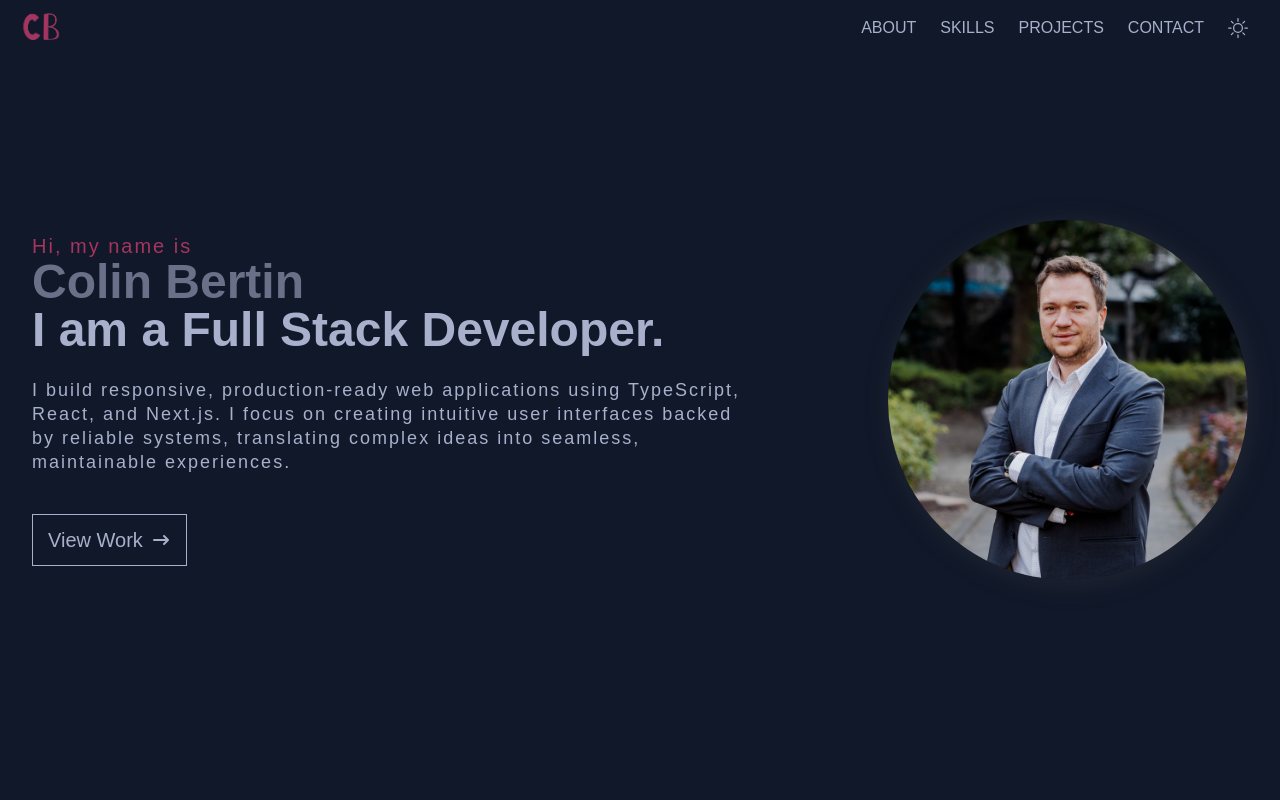
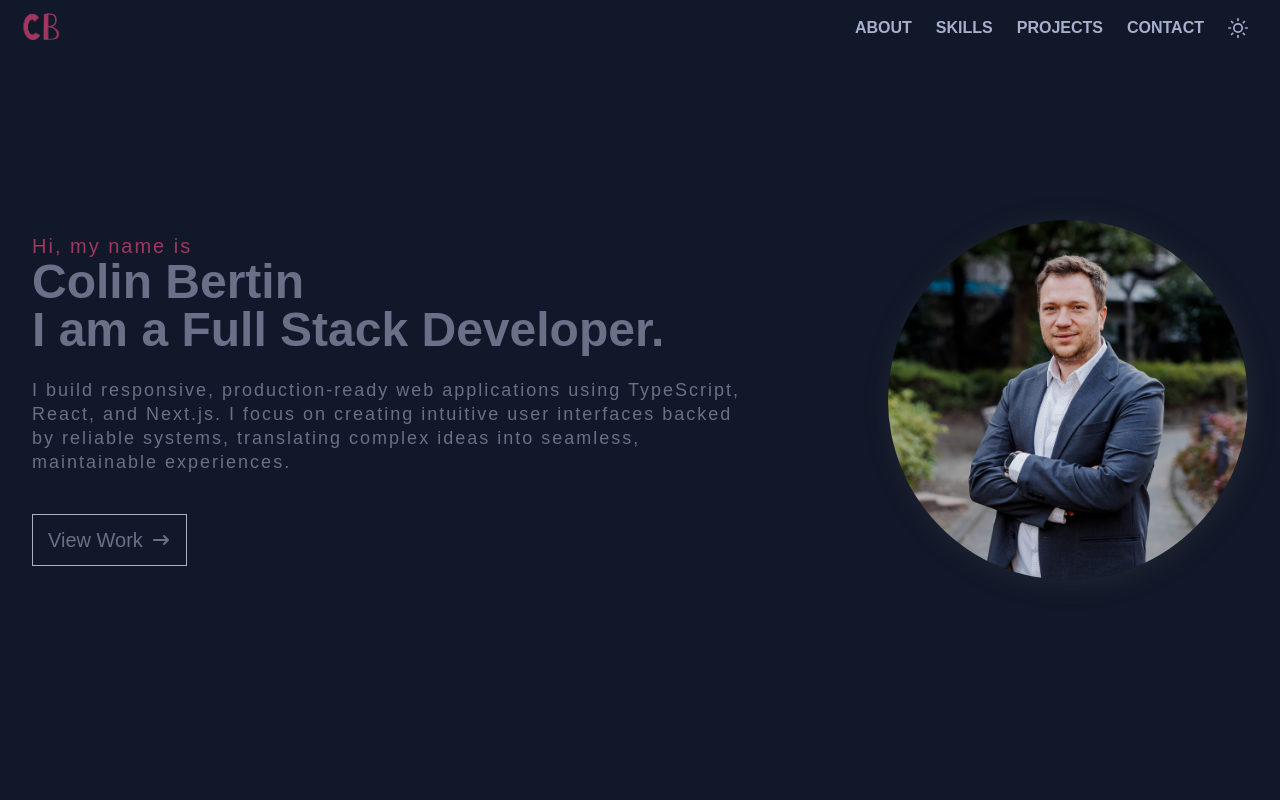
Before and after one commit to ColinBertin/portfolio-v2, a Next.js app: page / in a window 1280 px wide. Both pictures are taken after a click on the button 1240 px from the left and 28 px from the top of the page. Shown: the top 800 px of the page. Built offline with nearby package versions, Linux system fonts and the light colour scheme; a web font is replaced by a local one.

Commit message:
fix text color and toggle btn icons

```diff
--- a/app/globals.css
+++ b/app/globals.css
@@ -6,7 +6,7 @@
   --text: #697087;
 
   --primary: #101829;
-  --secondary: #1e1e1e;
+  --secondary: #697087;
   --tertiary: #a8b0cb;
 
   --accent: #a43560;
@@ -27,10 +27,10 @@
   /* Dynamic CSS Variables (mapped from your existing var() setup) */
   --color-bg: var(--bg);
   --color-text: var(--text);
-  --color-primary: #fafafa;
-  --color-primary-text: #fafafa;
-  --color-secondary: #a8b0cb;
-  --color-tertiary: #697087;
+  --color-primary: var(--primary);
+  --color-primary-text: var(--primary);
+  --color-secondary: var(--secondary);
+  --color-tertiary: var(--tertiary);
   --color-card: var(--card);
   --color-border: var(--border);
   --color-accent: var(--accent);
--- a/components/About.tsx
+++ b/components/About.tsx
@@ -8,12 +8,12 @@ export default function About() {
       <div className="mt-6 md:mt-10">
         <div className="flex flex-col md:flex-row">
           {/* Intro */}
-          <h3 className="text-xl md:text-3xl font-bold md:leading-[38px] text-secondary m-4 md:m-auto md:mr-10">
+          <h3 className="text-xl md:text-3xl font-bold md:leading-[38px] text-tertiary dark:text-secondary m-4 md:m-auto md:mr-10">
             Hi! I&apos;m Colin, nice to meet you. Please take a look around.
           </h3>
 
           {/* Main text */}
-          <p className="text-secondary md:max-w-[60%] m-4 md:m-0 text-lg">
+          <p className="text-tertiary dark:text-secondary md:max-w-[60%] m-4 md:m-0 text-lg">
             I&apos;m a frontend-focused full-stack developer based in
             Yokohama, Japan, passionate about building user-centric web
             applications. Over the past few years, I&apos;ve developed and maintained
@@ -30,7 +30,7 @@ export default function About() {
             <br />
             Ready to bring your vision to life?{" "}
             <a
-              className="text-secondary border-b-2 border-pink-500 hover:text-pink-500 cursor-pointer"
+              className="text-tertiary dark:text-secondary border-b-2 border-pink-500 hover:text-pink-500 cursor-pointer"
               href="#contact"
               onClick={(e) => {
                 e.preventDefault();
--- a/components/Banner.tsx
+++ b/components/Banner.tsx
@@ -19,9 +19,9 @@ export default function Banner() {
         <p className="text-pink-500 md:text-xl">Hi, my name is</p>
         <div className="text-2xl md:text-5xl font-bold md:mb-6">
           <h1 className="text-tertiary">Colin Bertin</h1>
-          <span className="text-secondary">I am a Full Stack Developer.</span>
+          <span className="text-tertiary dark:text-secondary">I am a Full Stack Developer.</span>
         </div>
-        <p className="text-lg text-secondary mb-2 md:max-w-[90%] mb-10">
+        <p className="text-lg text-tertiary dark:text-secondary mb-2 md:max-w-[90%] mb-10">
           I build responsive, production-ready web applications using
           TypeScript, React, and Next.js. I focus on creating intuitive user
           interfaces backed by reliable systems, translating complex ideas into
@@ -40,7 +40,7 @@ export default function Banner() {
     hidden md:inline-flex
     px-[15px] py-[10px]
     border border-secondary
-    text-[20px] text-secondary
+    text-[20px] text-tertiary dark:text-secondary
     cursor-pointer
     flex items-center gap-2
     transition-all duration-300
--- a/components/Contact.tsx
+++ b/components/Contact.tsx
@@ -95,7 +95,7 @@ export default function Contact() {
       ) : null}
 
       <div className="mt-10 w-full max-w-2xl mx-auto">
-        <p className="text-secondary text-lg mb-8">
+        <p className="text-tertiary dark:text-secondary text-lg mb-8">
           Have a project in mind? Send me a message and I’ll get back to you.
         </p>
 
@@ -103,7 +103,7 @@ export default function Contact() {
           <div className="flex flex-col gap-2">
             <label
               htmlFor="contact-name"
-              className="text-secondary font-semibold"
+              className="text-tertiary dark:text-secondary font-semibold"
             >
               Name
             </label>
@@ -117,14 +117,14 @@ export default function Contact() {
               maxLength={60}
               required
               autoComplete="name"
-              className="w-full rounded-md border border-tertiary/30 bg-bg px-4 py-3 text-secondary outline-none focus:border-pink-500"
+              className="w-full rounded-md border border-tertiary/30 bg-bg px-4 py-3 text-tertiary dark:text-secondary outline-none focus:border-pink-500"
             />
           </div>
 
           <div className="flex flex-col gap-2">
             <label
               htmlFor="contact-email"
-              className="text-secondary font-semibold"
+              className="text-tertiary dark:text-secondary font-semibold"
             >
               Email
             </label>
@@ -138,14 +138,14 @@ export default function Contact() {
               maxLength={254}
               required
               autoComplete="email"
-              className="w-full rounded-md border border-tertiary/30 bg-bg px-4 py-3 text-secondary outline-none focus:border-pink-500"
+              className="w-full rounded-md border border-tertiary/30 bg-bg px-4 py-3 text-tertiary dark:text-secondary outline-none focus:border-pink-500"
             />
           </div>
 
           <div className="flex flex-col gap-2">
             <label
               htmlFor="contact-message"
-              className="text-secondary font-semibold"
+              className="text-tertiary dark:text-secondary font-semibold"
             >
               Message
             </label>
@@ -158,7 +158,7 @@ export default function Contact() {
               maxLength={2000}
               required
               rows={6}
-              className="w-full resize-y rounded-md border border-tertiary/30 bg-bg px-4 py-3 text-secondary outline-none focus:border-pink-500"
+              className="w-full resize-y rounded-md border border-tertiary/30 bg-bg px-4 py-3 text-tertiary dark:text-secondary outline-none focus:border-pink-500"
             />
           </div>
 
--- a/components/NavList.tsx
+++ b/components/NavList.tsx
@@ -29,7 +29,7 @@ export default function NavList({
   `}
     >
       {navbarItems.map((item) => (
-        <li key={item.name} className="cursor uppercase text-2xl md:text-base">
+        <li key={item.name} className="cursor uppercase text-2xl md:text-base font-semibold">
           <Button href={item.href} name={item.name} handleClick={handleNavbar} />
         </li>
       ))}
--- a/components/ProjectCard.tsx
+++ b/components/ProjectCard.tsx
@@ -9,8 +9,7 @@ import { TbWorldWww } from "react-icons/tb";
 function ProjectCardBanner({ name, git, url }: { name: string; git?: string; url: string }) {
   return (
     <div
-      className="flex flex-wrap items-center justify-between gap-2 border-t border-black/10 bg-[var(--secondary)]/15 px-3 py-2.5 dark:border-white/10"
-      style={{ color: "var(--primary)" }}
+      className="flex flex-wrap items-center justify-between gap-2 border-t border-black/10 bg-[var(--secondary)]/15 px-3 py-2.5 text-secondary dark:border-white/10"
     >
       <h2 className="min-w-0 truncate text-xl font-bold tracking-tight">{name}</h2>
       <div className="flex shrink-0 items-center gap-1.5">
--- a/components/SkillsCard.tsx
+++ b/components/SkillsCard.tsx
@@ -40,7 +40,7 @@ export default function SkillsCard({
                 />
               )
             )}
-            <p className="text-secondary text-lg leading-tight hover:text-[var(--primary)] transition-colors duration-300">
+            <p className="text-secondary text-lg font-semibold leading-tight hover:text-[var(--primary)] transition-colors duration-300">
               {skill.name}
             </p>
           </a>
--- a/components/ThemeToggle.tsx
+++ b/components/ThemeToggle.tsx
@@ -2,7 +2,7 @@
 
 import { useTheme } from "next-themes";
 import { useEffect, useState } from "react";
-import { BsMoon, BsSun } from "react-icons/bs";
+import { FiSun, FiMoon } from "react-icons/fi";
 import ToggleButton from "./ToggleButton";
 
 export default function ThemeToggle() {
@@ -25,8 +25,8 @@ export default function ThemeToggle() {
       className="cursor-pointer font-extrabold"
       isOn={currentTheme === "dark"}
       handleToggle={handleToggle}
-      onIcon={<BsSun className="h-5 w-5 text-secondary" />}
-      offIcon={<BsMoon className="h-4 w-4 text-secondary" />}
+      onIcon={<FiSun className="h-5 w-5 text-secondary" />}
+      offIcon={<FiMoon className="h-5 w-5 text-secondary" />}
     />
   );
 }
--- a/components/TopButton.tsx
+++ b/components/TopButton.tsx
@@ -35,7 +35,7 @@ export default function TopButton() {
         bottom-[90px] right-[20px]
         sm:bottom-[100px] sm:right-[50px]
         p-2 rounded-full
-        bg-tertiary text-primary
+        bg-tertiary text-bg dark:text-primary
         text-[20px] sm:text-[32px]
         transition-colors duration-200
         hover:bg-pink-500
```
